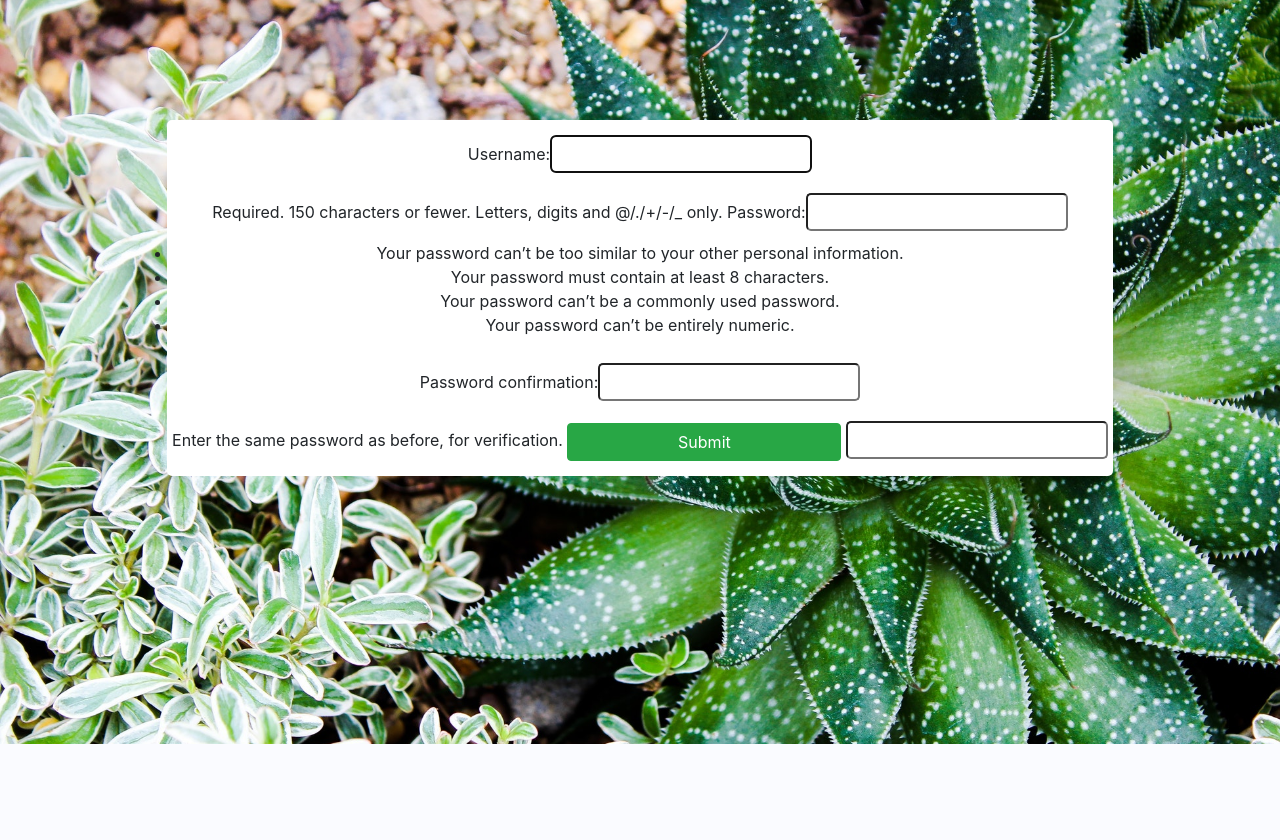
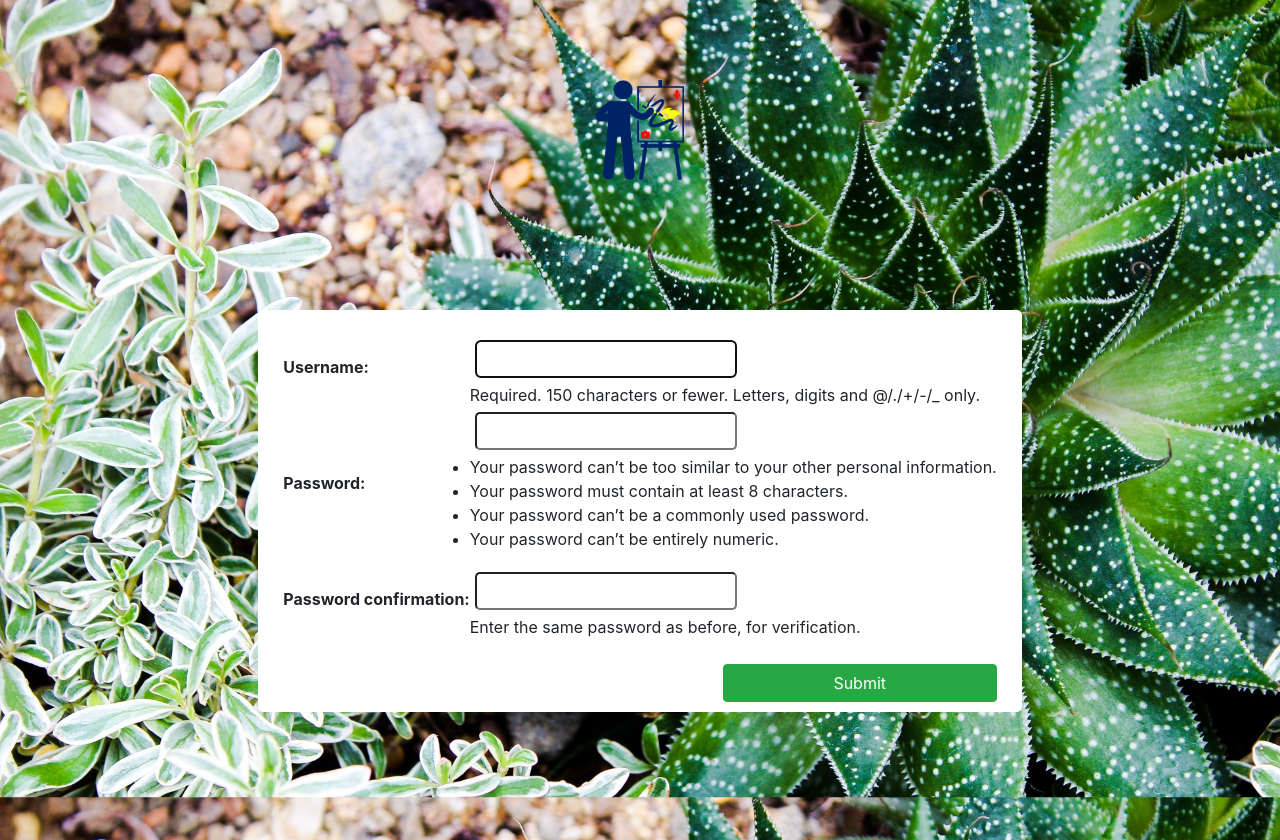
Before and after one commit to humbleafrica-zz/artmatch, a Django app: page /signup/ in a window 1280 px wide. Shown: the part 56-896 px from the top of the page. Before the commit the page ends 800 px from the top, so only its background shows below. Run offline with Django 3.2, Linux system fonts and the light colour scheme; some libraries are stand-ins or nearby versions; some web fonts are replaced.

```diff
--- a/artist/static/artist/style.css
+++ b/artist/static/artist/style.css
@@ -86,3 +86,15 @@ input {
 .sign {
     margin: 10px auto;
 }
+
+
+.logo{
+    margin:80px auto 10px;
+}
+form table{
+    text-align: left;
+    margin:20px;
+}
+input,text{
+    margin:5px 5px;
+}
--- a/artist/templates/artist/base.html
+++ b/artist/templates/artist/base.html
@@ -57,7 +57,10 @@
 </nav>
 
 <body>
-
+{% block logo %}
+<div class="logo">
+    <img src="{% static '/static/artist/images/logo.png' %}" height="100" alt="Art || Match">
+</div> {% endblock %}
     {% block content %} {% block login %} {% endblock %} {% endblock %}
 </body>
 <footer>
--- a/artist/templates/artist/registration/signup.html
+++ b/artist/templates/artist/registration/signup.html
@@ -11,9 +11,14 @@
 {% endif %}
 
 <form class='site-form' method="post" action="{{ 'signup' }}">
-  {% csrf_token %} {{ form }}
-  <input class=" btn btn-success " type="submit " value="Submit"/>
-  <input type="hidden " name="next " value="{{ next }} "/>
+  <table>
+    {% csrf_token %} {{ form.as_table }}
+  </table>
+  <div class="col text-right">
+    <input class=" btn btn-success " type="submit " value="Submit" />
+
+  </div>
+  <input type="hidden" name="next" value="{{ next }}" />
 </form>
 
 {% endblock %}
--- a/artistmatch/urls.py
+++ b/artistmatch/urls.py
@@ -21,7 +21,7 @@ from django.conf.urls import include, url
 from django.views.generic.base import TemplateView
 
 urlpatterns = [
-    url(r'^admin/$', admin.site.urls),
+    url(r'^admin/', admin.site.urls),
     # default home page for project
     url('', include('artist.urls')),
 
```
Also changed, not shown: db.sqlite3.
